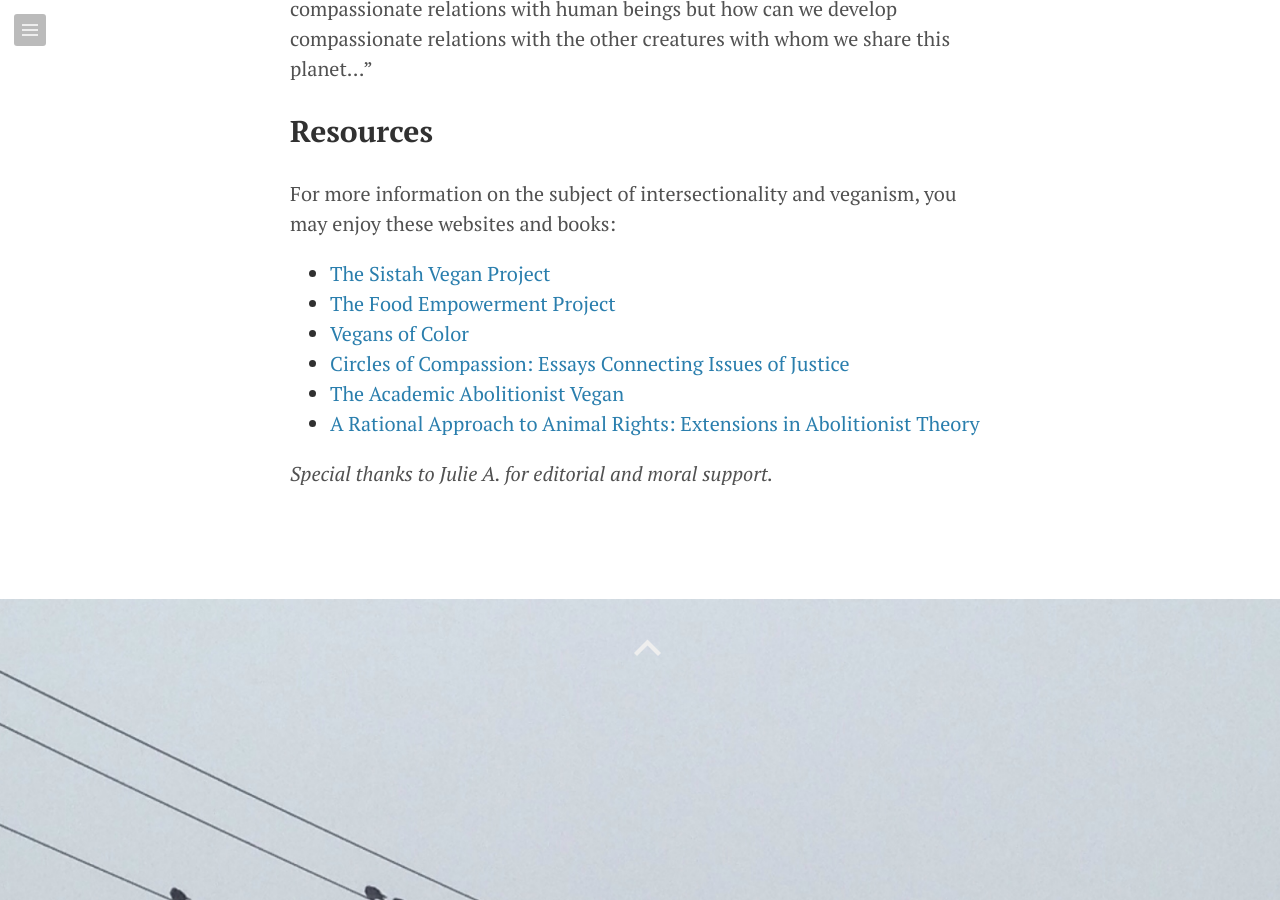
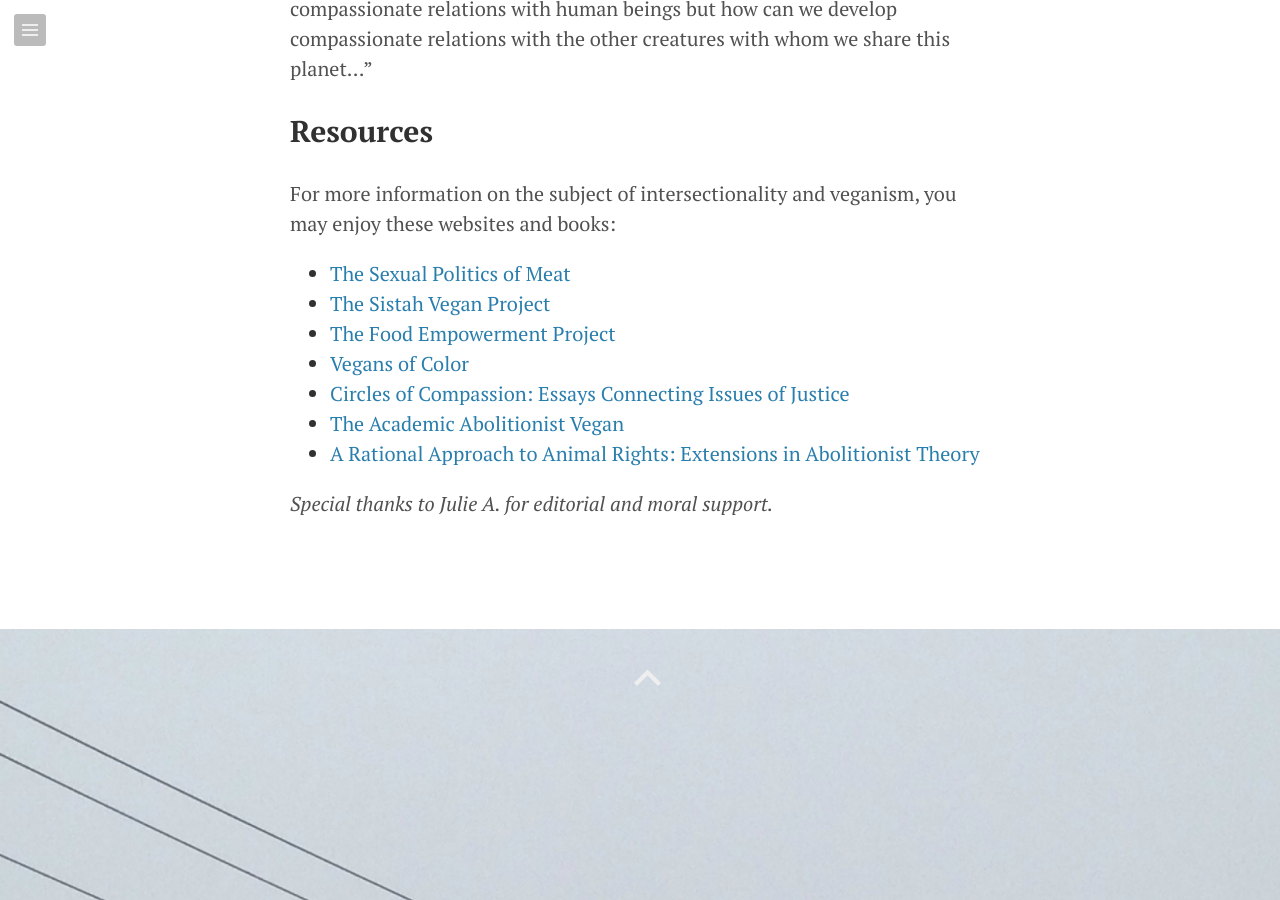
Before and after one commit to poupartfarms/poupartfarms.github.io, a Jekyll site: the page built from _posts/2015-06-19-veganism_and_intersectionality.md, in a window 1280 px wide and 900 px high, scrolled down 3153 px. Built offline with Jekyll 4.4.1, drawn with Linux system fonts in a browser that asks for light colours; Markdown is read by kramdown in place of the engine named in the settings; comment, search, counter and statistics services are not loaded.

Commit message:
include an image file for facebook previews.  Yay!

```diff
--- a/_posts/2015-06-19-veganism_and_intersectionality.md
+++ b/_posts/2015-06-19-veganism_and_intersectionality.md
@@ -6,6 +6,7 @@
 comments: true
 tags: [ veganism, philosophy, racism ]
 author: Chris
+image: /media/2015-06-19-veganism_and_intersectionality/sexual-politics-of-meat.jpg
 ---
 
 Recently it was posited to me that veganism can not be an intersectional movement because it would require us to view oppressed humans as sub-human. The person further went on to point out that historically, minorities have been denigrated through comparison to nonhuman animals. This last statement is true — it can be seen from the way that Jews were treated in Nazi Germany to the way that African Americans are still treated in the USA to day.
@@ -29,6 +30,7 @@
 ## Resources
 For more information on the subject of intersectionality and veganism, you may enjoy these websites and books:
 
+  * [The Sexual Politics of Meat](http://www.caroljadams.com/spom.html)
   * [The Sistah Vegan Project](http://sistahvegan.com/)
   * [The Food Empowerment Project](http://www.foodispower.org/)
   * [Vegans of Color](https://vegansofcolor.wordpress.com/)
```
Also changed, not shown: media/2015-06-19-veganism_and_intersectionality/sexual-politics-of-meat.jpg (added).
